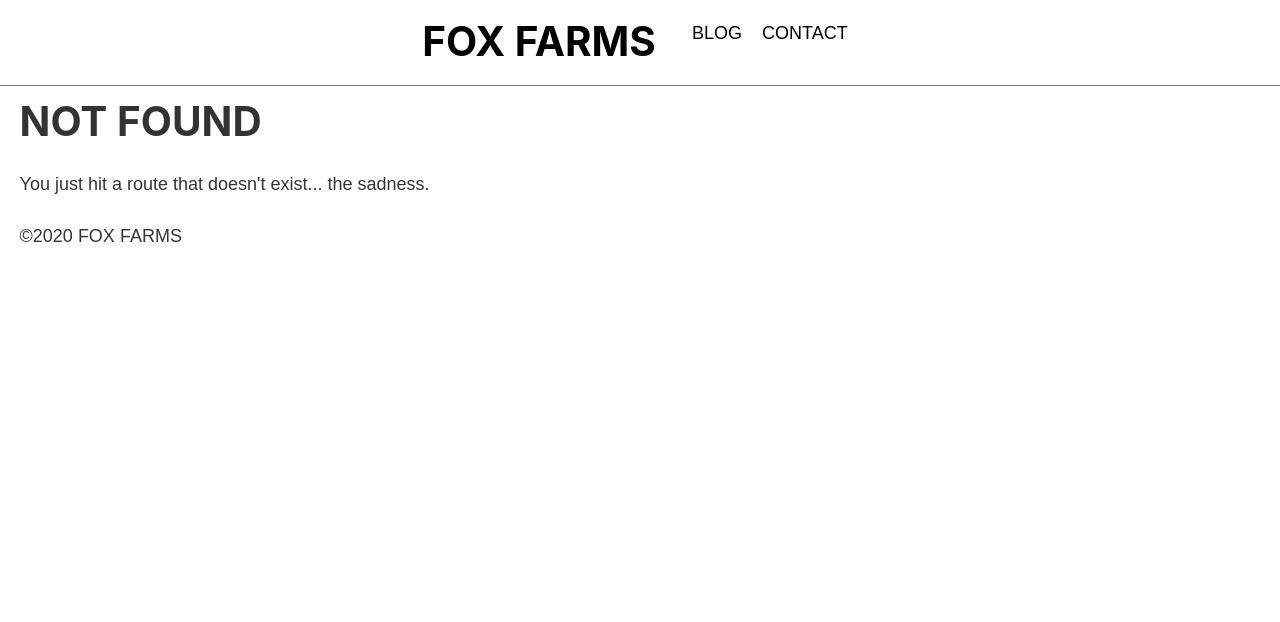
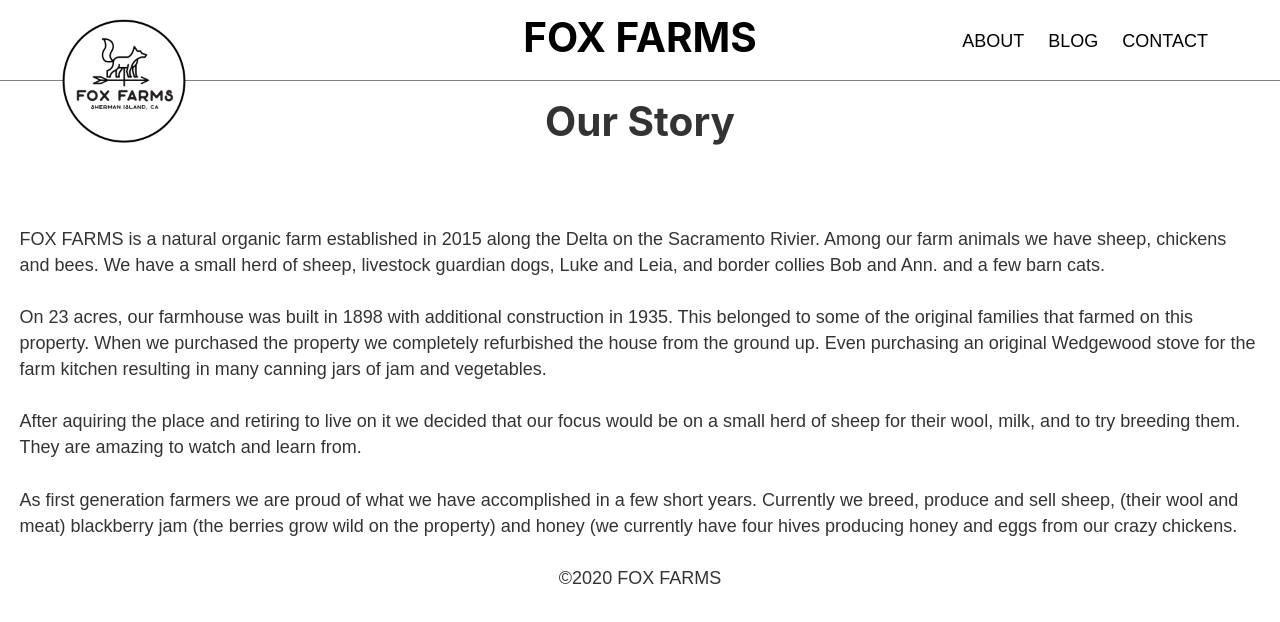
Before and after one commit to erinfox/fox-farms, a Gatsby site: page /about in a window 1280 px wide. Before the commit this address had no page. Built offline with nearby package versions, Linux system fonts and the light colour scheme; Gatsby itself is replaced by a stand-in of ours.

Commit message:
new nav and style changes

```diff
--- a/gatsby-config.js
+++ b/gatsby-config.js
@@ -10,6 +10,10 @@ module.exports = {
       //   name: "WHAT'S AVAILABLE",
       //   link: "/available",
       // },
+      {
+        name: "ABOUT",
+        link: "/about",
+      },
       {
         name: "BLOG",
         link: "/blog",
--- a/src/components/header.js
+++ b/src/components/header.js
@@ -1,5 +1,7 @@
 import React from "react"
 import { Link } from "gatsby"
+import Logo from "../images/gatsby-icon.png"
+
 const Header = ({ siteTitle, menuLinks }) => (
   <header
     style={{
@@ -13,26 +15,20 @@ const Header = ({ siteTitle, menuLinks }) => (
         position: "fixed",
         width: "100%",
         backgroundColor: "white",
-        paddingTop: "20px",
-        display: "flex",
-        alignItems: "center",
+        paddingTop: "16px",
+        paddingBottom: "8px",
       }}
     >
-      <div
-        style={{
-          margin: "0 auto",
-          maxWidth: "1300px",
-          display: "flex",
-        }}
-      >
-        <h1
-          style={{
-            margin: 0,
-            flex: 1,
-            justifyContent: "center",
-            alignItems: "center",
-          }}
-        >
+      <div style={{ position: "absolute", left: "0px", top: "-45px" }}>
+        <Link to="/">
+          <img
+            src={Logo}
+            style={{ width: "250px", height: "250px", float: "left" }}
+          />
+        </Link>
+      </div>
+
+      <nav>
         <Link
           to="/"
           style={{
@@ -40,16 +36,26 @@ const Header = ({ siteTitle, menuLinks }) => (
             textDecoration: "none",
           }}
         >
-            {siteTitle}
+          <h1
+            style={{
+              marginBottom: "0px",
+              display: "flex",
+              flex: " 0 1 auto",
+              position: "absolute",
+              left: "50%",
+              transform: "translateX(-50%)",
+            }}
+          >
+            FOX FARMS
+          </h1>
         </Link>
-        </h1>
-        <div>
-          <nav>
+
         <ul
           style={{
             display: "flex",
-                justifyContent: "center",
-                alignItems: "center",
+            float: "right",
+            paddingRight: "60px",
+            paddingTop: "12px",
           }}
         >
           {menuLinks.map(link => (
@@ -57,8 +63,8 @@ const Header = ({ siteTitle, menuLinks }) => (
               key={link.name}
               style={{
                 listStyleType: `none`,
-                    paddingLeft: 10,
-                    paddingRight: 10,
+                paddingLeft: 12,
+                paddingRight: 12,
               }}
             >
               <Link style={{ color: `black` }} to={link.link}>
@@ -68,8 +74,6 @@ const Header = ({ siteTitle, menuLinks }) => (
           ))}
         </ul>
       </nav>
-        </div>
-      </div>
     </div>
   </header>
 )
--- a/src/components/layout.css
+++ b/src/components/layout.css
@@ -329,14 +329,14 @@ hgroup {
   margin-bottom: 1.45rem;
 }
 ul {
-  margin-left: 1.45rem;
+  /* margin-left: 1.45rem; */
   margin-right: 0;
   margin-top: 0;
   padding-bottom: 0;
   padding-left: 0;
   padding-right: 0;
   padding-top: 0;
-  margin-bottom: 1.45rem;
+  /* margin-bottom: 1.45rem; */
   list-style-position: outside;
   list-style-image: none;
 }
@@ -505,7 +505,7 @@ th {
   font-weight: bold;
 }
 li {
-  margin-bottom: calc(1.45rem / 2);
+  /* margin-bottom: calc(1.45rem / 2); */
 }
 ol li {
   padding-left: 0;
@@ -520,7 +520,7 @@ li > ol {
 }
 li > ul {
   margin-left: 1.45rem;
-  margin-bottom: calc(1.45rem / 2);
+  /* margin-bottom: calc(1.45rem / 2); */
   margin-top: calc(1.45rem / 2);
 }
 blockquote *:last-child {
--- a/src/components/layout.js
+++ b/src/components/layout.js
@@ -23,8 +23,8 @@ const Layout = ({ children }) => {
   return (
     <>
       <Header
+        siteTitle={data.site.siteMetadata.title}
         menuLinks={data.site.siteMetadata.menuLinks}
-        siteTitle={data.site.siteMetadata.title}
       />
       <div
         style={{
@@ -34,7 +34,15 @@ const Layout = ({ children }) => {
         }}
       >
         <main style={{ paddingTop: "100px" }}>{children}</main>
-        <footer> ©{new Date().getFullYear()} FOX FARMS</footer>
+        <div
+          style={{
+            display: "flex",
+            justifyContent: "center",
+            marginTop: "auto",
+          }}
+        >
+          <footer> ©{new Date().getFullYear()} FOX FARMS</footer>
+        </div>
       </div>
     </>
   )
--- /dev/null
+++ b/src/pages/about.js
@@ -0,0 +1,39 @@
+import React from "react"
+import { Link } from "gatsby"
+
+import Layout from "../components/layout"
+import SEO from "../components/seo"
+
+const Blog = () => (
+  <Layout>
+    <SEO title="About us" />
+    <h1 style={{ display: "flex", justifyContent: "center" }}>Our Story</h1>
+    <p style={{ paddingTop: "55px" }}>
+      FOX FARMS is a natural organic farm established in 2015 along the Delta on
+      the Sacramento Rivier. Among our farm animals we have sheep, chickens and
+      bees. We have a small herd of sheep, livestock guardian dogs, Luke and
+      Leia, and border collies Bob and Ann. and a few barn cats.{" "}
+    </p>
+    <p>
+      On 23 acres, our farmhouse was built in 1898 with additional construction
+      in 1935. This belonged to some of the original families that farmed on
+      this property. When we purchased the property we completely refurbished
+      the house from the ground up. Even purchasing an original Wedgewood stove
+      for the farm kitchen resulting in many canning jars of jam and vegetables.{" "}
+    </p>
+    <p>
+      After aquiring the place and retiring to live on it we decided that our
+      focus would be on a small herd of sheep for their wool, milk, and to try
+      breeding them. They are amazing to watch and learn from.{" "}
+    </p>
+    <p>
+      As first generation farmers we are proud of what we have accomplished in a
+      few short years. Currently we breed, produce and sell sheep, (their wool
+      and meat) blackberry jam (the berries grow wild on the property) and honey
+      (we currently have four hives producing honey and eggs from our crazy
+      chickens.
+    </p>
+  </Layout>
+)
+
+export default Blog
--- a/src/pages/blog.js
+++ b/src/pages/blog.js
@@ -7,7 +7,7 @@ import SEO from "../components/seo"
 const Blog = () => (
   <Layout>
     <SEO title="blog" />
-    <h1>Farm Updates</h1>
+    <h1 style={{ display: "flex", justifyContent: "center" }}>Farm Updates</h1>
     <p>blog posts from contentful!</p>
   </Layout>
 )
```
Also changed, not shown: src/pages/index.js (+0 -35 lines). Lines whose indentation alone changed are shown as unchanged.
